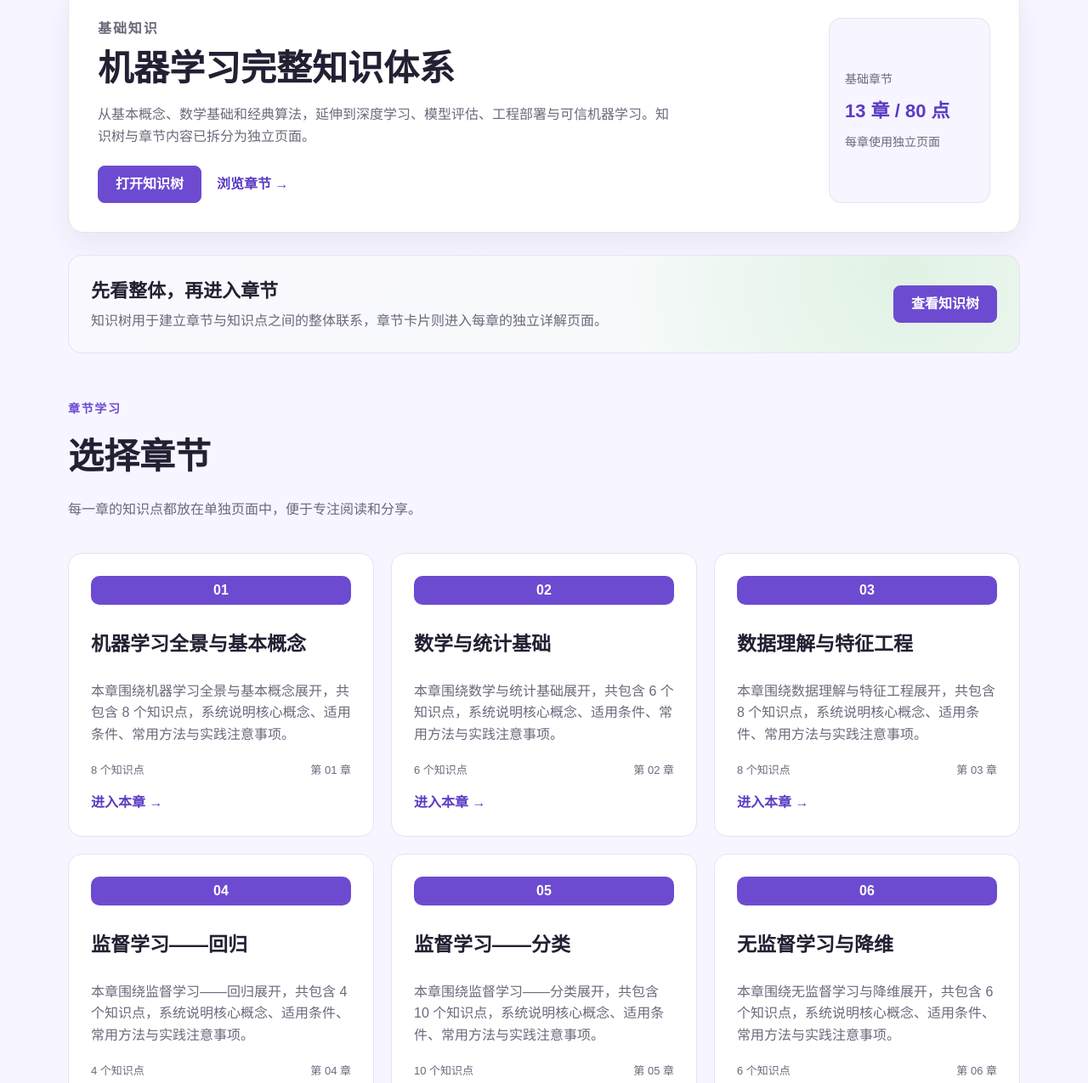
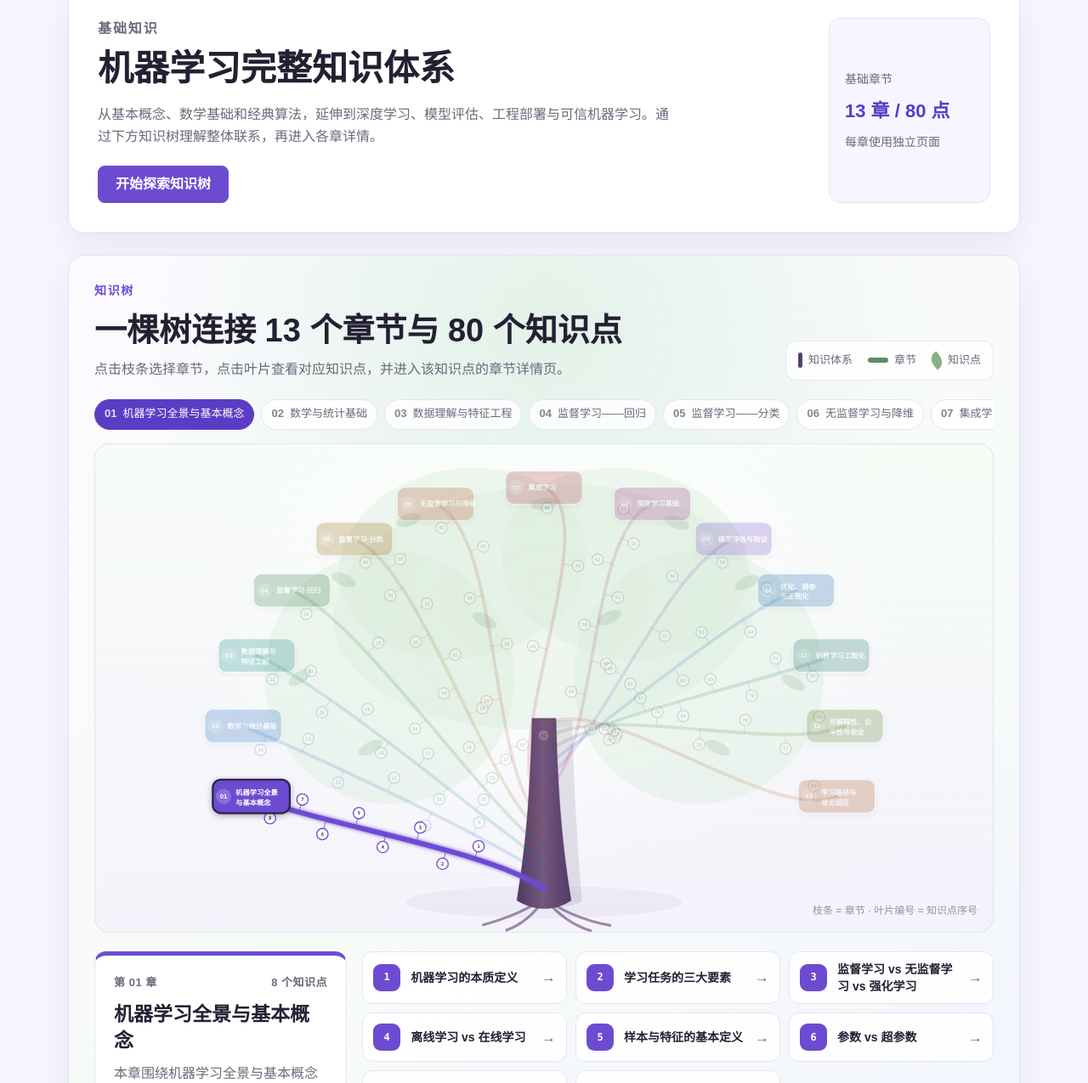
Before and after one commit to Gray-Mortar/Programing, a plain HTML site: page course/basics/index.html in a window 1280 px wide. Shown: the part 177-1452 px from the top of the page at 85% size. Drawn offline with Linux system fonts and the light colour scheme.

Commit message:
refactor: embed knowledge tree in basics page

```diff
--- a/course/basics/basics.css
+++ b/course/basics/basics.css
@@ -4,53 +4,6 @@
   gap: 18px;
   flex-wrap: wrap;
   margin-top: 22px;
-}
-
-.basics-toolbar {
-  display: flex;
-  align-items: center;
-  justify-content: space-between;
-  gap: 28px;
-  margin-top: 26px;
-  padding: 24px 26px;
-  background:
-    radial-gradient(circle at 88% 16%, rgba(222, 241, 226, 0.9), transparent 34%),
-    linear-gradient(135deg, #faf8ff, #f5fbf7);
-  border: 1px solid var(--border);
-  border-radius: 16px;
-}
-
-.basics-toolbar h2 {
-  margin: 0 0 5px;
-  font-size: 22px;
-}
-
-.basics-toolbar p {
-  margin: 0;
-  color: var(--text-muted);
-}
-
-.basics-chapter-section {
-  padding-top: 54px;
-}
-
-.chapter-list-card {
-  display: flex;
-  min-height: 280px;
-  flex-direction: column;
-}
-
-.chapter-list-card > a {
-  margin-top: auto;
-}
-
-.chapter-list-meta {
-  display: flex;
-  justify-content: space-between;
-  gap: 12px;
-  margin: 4px 0 14px;
-  color: var(--text-muted);
-  font-size: 13px;
 }
 
 .chapter-view {
@@ -122,18 +75,7 @@
   margin-top: 0;
 }
 
-@media (max-width: 900px) {
-  .basics-toolbar {
-    align-items: flex-start;
-    flex-direction: column;
-  }
-}
-
 @media (max-width: 560px) {
-  .basics-toolbar {
-    padding: 21px;
-  }
-
   .basics-hero-actions,
   .chapter-hero-actions {
     align-items: flex-start;
--- a/course/basics/index.html
+++ b/course/basics/index.html
@@ -8,6 +8,7 @@
     <link rel="stylesheet" href="../../style.css" />
     <link rel="stylesheet" href="../courses.css" />
     <link rel="stylesheet" href="basics.css" />
+    <link rel="stylesheet" href="tree.css" />
   </head>
   <body>
     <header class="site-header">
@@ -60,11 +61,12 @@
             <p class="eyebrow">基础知识</p>
             <h1>机器学习完整知识体系</h1>
             <p>
-              从基本概念、数学基础和经典算法，延伸到深度学习、模型评估、工程部署与可信机器学习。知识树与章节内容已拆分为独立页面。
+              从基本概念、数学基础和经典算法，延伸到深度学习、模型评估、工程部署与可信机器学习。通过下方知识树理解整体联系，再进入各章详情。
             </p>
             <div class="basics-hero-actions">
-              <a class="button button-primary" href="tree.html">打开知识树</a>
-              <a class="text-link" href="#chapter-list">浏览章节 →</a>
+              <a class="button button-primary" href="#knowledge-tree-panel"
+                >开始探索知识树</a
+              >
             </div>
           </div>
           <div class="courses-progress">
@@ -74,21 +76,57 @@
           </div>
         </section>
 
-        <section class="basics-toolbar">
-          <div>
-            <h2>先看整体，再进入章节</h2>
-            <p>知识树用于建立章节与知识点之间的整体联系，章节卡片则进入每章的独立详解页面。</p>
+        <section
+          class="knowledge-tree-panel"
+          id="knowledge-tree-panel"
+          aria-labelledby="knowledge-tree-title"
+        >
+          <div class="knowledge-tree-heading">
+            <div>
+              <p class="eyebrow">知识树</p>
+              <h2 id="knowledge-tree-title">
+                一棵树连接 <span id="tree-chapter-count">13</span> 个章节与
+                <span id="tree-topic-count">80</span> 个知识点
+              </h2>
+              <p>
+                点击枝条选择章节，点击叶片查看对应知识点，并进入该知识点的章节详情页。
+              </p>
+            </div>
+            <div class="knowledge-tree-legend" aria-label="知识树图例">
+              <span><i class="legend-trunk"></i>知识体系</span>
+              <span><i class="legend-branch"></i>章节</span>
+              <span><i class="legend-leaf"></i>知识点</span>
+            </div>
           </div>
-          <a class="button button-primary" href="tree.html">查看知识树</a>
-        </section>
 
-        <section class="basics-chapter-section">
-          <div class="section-heading">
-            <p class="eyebrow">章节学习</p>
-            <h2>选择章节</h2>
-            <p>每一章的知识点都放在单独页面中，便于专注阅读和分享。</p>
+          <div
+            class="knowledge-tree-tabs"
+            id="tree-chapter-tabs"
+            aria-label="章节快捷导航"
+          ></div>
+
+          <div class="knowledge-tree-canvas" id="knowledge-tree-canvas">
+            <svg
+              class="knowledge-tree-svg"
+              id="knowledge-tree"
+              viewBox="0 0 1400 900"
+              role="img"
+              aria-labelledby="knowledge-tree-svg-title knowledge-tree-svg-desc"
+            >
+              <title id="knowledge-tree-svg-title">机器学习基础知识树</title>
+              <desc id="knowledge-tree-svg-desc">
+                树干连接十三个章节，每个章节枝条上的叶片代表相应知识点。
+              </desc>
+            </svg>
+            <div
+              class="tree-tooltip"
+              id="tree-tooltip"
+              role="tooltip"
+              aria-hidden="true"
+            ></div>
           </div>
-          <div class="course-grid" id="chapter-list"></div>
+
+          <div class="knowledge-tree-inspector" id="knowledge-tree-inspector"></div>
         </section>
       </div>
     </main>
@@ -106,7 +144,7 @@
           <a href="../../index.html#home">首页</a>
           <a href="../index.html">课程</a>
           <a href="../practice/index.html">互动练习</a>
-          <a href="tree.html">知识树</a>
+          <a href="#knowledge-tree-panel">知识树</a>
           <a href="../../members/index.html">关于</a>
         </div>
         <p class="copyright">© 2026 ML Learn</p>
@@ -116,6 +154,6 @@
     <script src="../../account/auth.js"></script>
     <script src="../../account/session.js"></script>
     <script src="../data/basics.js"></script>
-    <script src="../content.js"></script>
+    <script src="tree.js"></script>
   </body>
 </html>
--- a/course/content.js
+++ b/course/content.js
@@ -120,26 +120,6 @@
     });
   }
 
-  function renderChapterList(sections, target) {
-    target.innerHTML = "";
-    sections.forEach(function (section) {
-      const card = createElement("article", "course-link-card chapter-list-card");
-      card.appendChild(createElement("span", "course-number", section.number));
-      card.appendChild(createElement("h2", "", section.title));
-      card.appendChild(createElement("p", "", section.summary));
-
-      const meta = createElement("div", "chapter-list-meta");
-      meta.appendChild(createElement("span", "", section.topics.length + " 个知识点"));
-      meta.appendChild(createElement("span", "", "第 " + section.number + " 章"));
-      card.appendChild(meta);
-
-      const link = createElement("a", "", "进入本章 →");
-      link.href = getChapterHref(section);
-      card.appendChild(link);
-      target.appendChild(card);
-    });
-  }
-
   function renderChapterView(sections, view) {
     const requestedId = document.body.getAttribute("data-chapter-id");
     const chapterIndex = sections.findIndex(function (section) {
@@ -177,7 +157,7 @@
 
     const actions = createElement("div", "chapter-hero-actions");
     const treeLink = createElement("a", "button button-secondary", "在知识树中查看");
-    treeLink.href = "tree.html";
+    treeLink.href = "index.html#knowledge-tree-panel";
     const indexLink = createElement("a", "text-link", "返回基础知识 →");
     indexLink.href = "index.html";
     actions.appendChild(treeLink);
@@ -252,28 +232,10 @@
     });
   }
 
-  function updateSummaryCount(sections) {
-    const summary = document.getElementById("course-summary-count");
-    if (!summary) {
-      return;
-    }
-    const topicCount = sections.reduce(function (total, section) {
-      return total + section.topics.length;
-    }, 0);
-    summary.textContent = sections.length + " 章 / " + topicCount + " 点";
-  }
-
   function boot() {
     const sections = getSections();
     if (!sections.length) {
       return;
-    }
-
-    updateSummaryCount(sections);
-
-    const chapterList = document.getElementById("chapter-list");
-    if (chapterList) {
-      renderChapterList(sections, chapterList);
     }
 
     const chapterView = document.getElementById("chapter-view");
```
Also changed, not shown: course/basics/chapter-01.html (+1 -1 lines), course/basics/chapter-02.html (+1 -1 lines), course/basics/chapter-03.html (+1 -1 lines), course/basics/chapter-04.html (+1 -1 lines), course/basics/chapter-05.html (+1 -1 lines), course/basics/chapter-06.html (+1 -1 lines), course/basics/chapter-07.html (+1 -1 lines), course/basics/chapter-08.html (+1 -1 lines), course/basics/chapter-09.html (+1 -1 lines), course/basics/chapter-10.html (+1 -1 lines), course/basics/chapter-11.html (+1 -1 lines), course/basics/chapter-12.html (+1 -1 lines), course/basics/chapter-13.html (+1 -1 lines).
